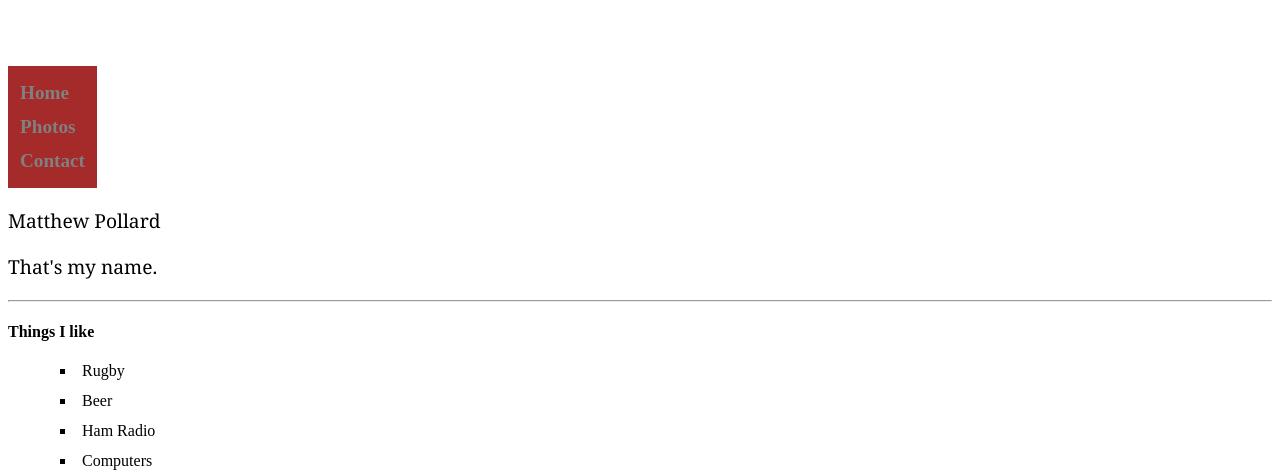
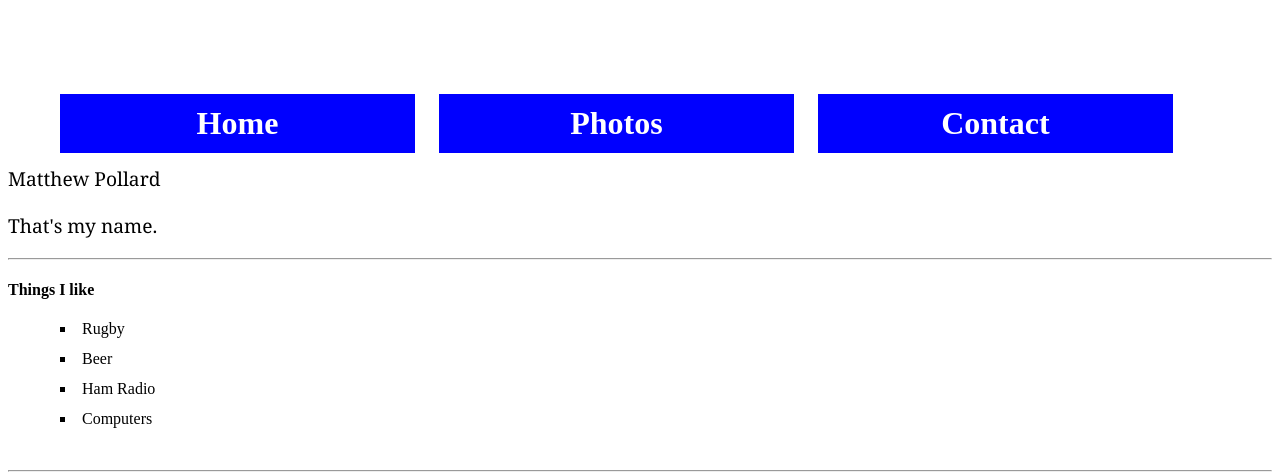
Before and after one commit to thepollard/my-smarter-site, a plain HTML site: page index.html in a window 1280 px wide. Shown: the part 328-802 px from the top of the page. Drawn offline with Linux system fonts and the light colour scheme.

Commit message:
update for july 28

```diff
--- a/css/styles.css
+++ b/css/styles.css
@@ -19,20 +19,32 @@ p.clearFloat {
 	clear: both;
 }
 div#topbar {
+	width: 100%;
 	clear: both;
-	background-color: brown;
-	display: inline-block;
+	float: left;
+	/*background-color: brown;*/
+	/*display: inline-block;*/
 }
 div#topbar ul {
 	list-style-type: none;
-	padding-left: 0;
+	/*padding-left: 0;*/
+}
+div#topbar ul li {
+	background-color: blue;
+	text-align: center;
+	display: inline;
+	width: 29%;
+	float: left;
+	/*margin: 0 0 .25em 0;*/
 }
 div#topbar ul li a {
 	font-family: font-family: Arial, Helvetica, sans-serif;
-	font-size: 1.2em;
+	font-size: 2em;
 	font-weight: 800;
 	text-decoration: none;
-	color: gray;
+	color: white;
+	display: block;
+	padding: .35em ;
 }
 p{
 	font-family: Georgia, "Times New Roman", serif;
```
Also changed, not shown: index.html (+1 -0 lines).
